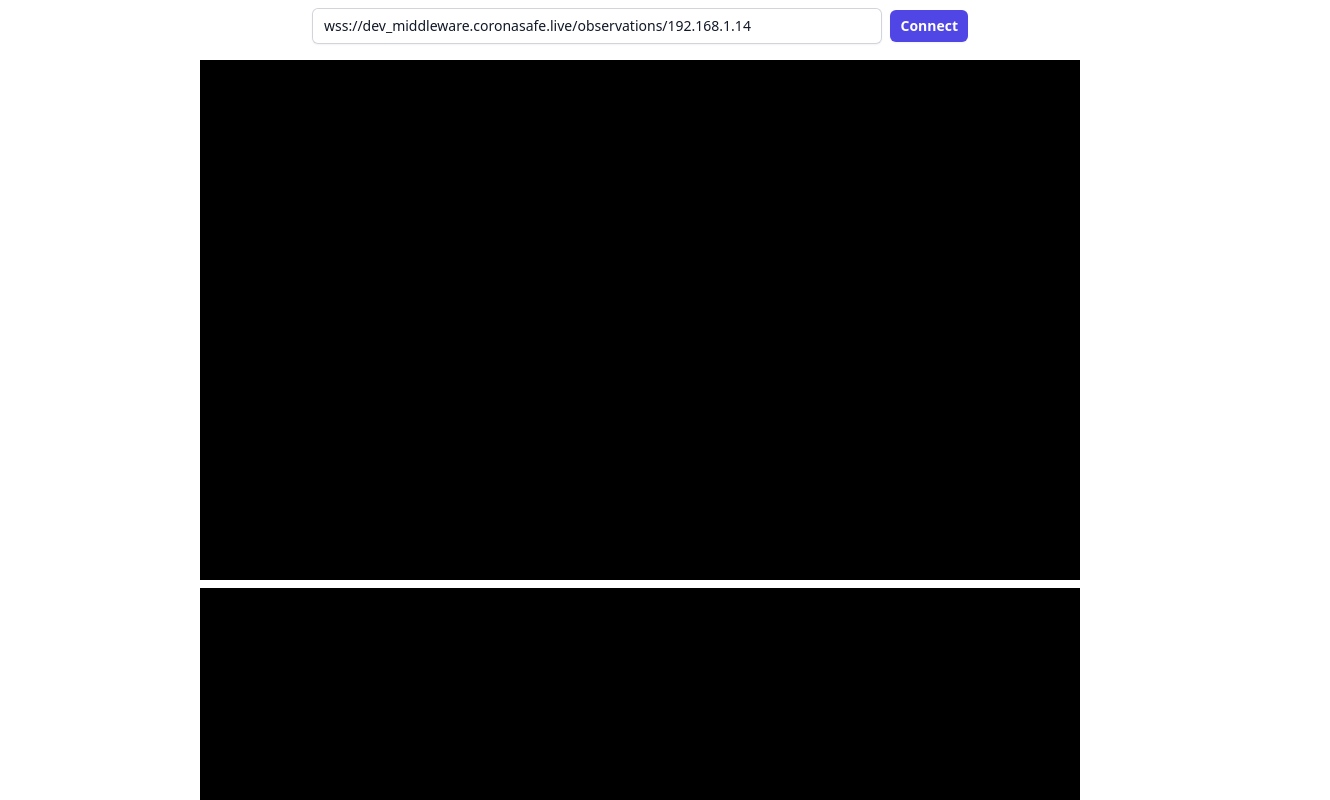
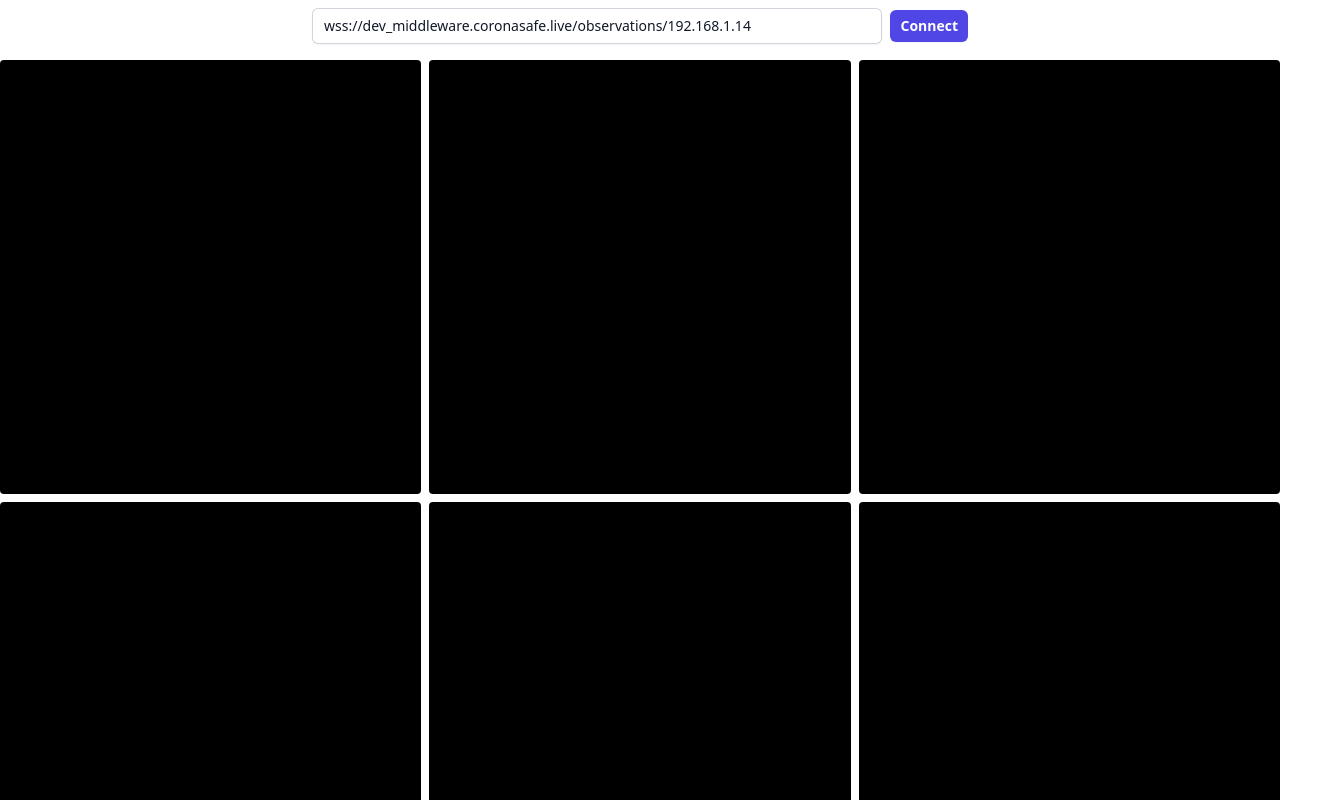
Before and after one commit to rithviknishad/vitals-monitor, a Next.js app: page / in a window 1280 px wide. Both pictures are taken after a click on the button "Connect". Shown: the top 800 px of the page, 1330 px wide, since content can reach past the window. Built offline with nearby package versions, Linux system fonts and the light colour scheme; no server answers.

Commit message:
refactor types and support for non waveform callbacks

```diff
--- a/VitalsMonitor/VitalsMonitorClient.ts
+++ b/VitalsMonitor/VitalsMonitorClient.ts
@@ -33,20 +33,16 @@ class VitalsMonitorClient extends EventEmitter {
       console.info(`VitalsMonitorClient(${this._ws.url}): Disconnected`);
 
     this._ws.addEventListener("message", (event) => {
-      const observations = this._parseObservations(event.data);
+      const observations = parseObservations(event.data);
 
       observations.forEach((observation) => {
-        if (observation["wave-name"]) {
+        if (observation.observation_id === "waveform") {
           this.emit(WAVEFORM_KEY_MAP[observation["wave-name"]], observation);
         } else {
           this.emit(observation.observation_id, observation);
         }
       });
     });
-  }
-
-  _parseObservations(data: string) {
-    return JSON.parse(data || "[]") as VitalsMonitorObservation[];
   }
 
   disconnect() {
@@ -91,29 +87,56 @@ export type ObservationID =
   | "body-temperature2"
   | "waveform";
 
-export interface VitalsMonitorObservation {
-  observation_id: ObservationID | "waveform";
+interface VitalsDataBase {
   device_id: string;
   "date-time": string;
   "patient-id": string;
   "patient-name": string;
-  status?: string;
-  value?: number;
-  unit?: string;
-  interpretation?: string;
-  "low-limit"?: number;
-  "high-limit"?: number;
-  "wave-name"?: "II" | "Pleth" | "Respiration";
-  resolution?: string;
-  "sampling rate"?: string;
-  "data-baseline"?: number;
-  "data-low-limit"?: number;
-  "data-high-limit"?: number;
-  data?: string;
 }
+
+interface VitalsValueData {
+  observation_id:
+    | "heart-rate"
+    | "ST"
+    | "SpO2"
+    | "pulse-rate"
+    | "respiratory-rate"
+    | "body-temperature1"
+    | "body-temperature2";
+
+  status: string;
+  value: number;
+  unit: string;
+  interpretation: string;
+  "low-limit": number;
+  "high-limit": number;
+}
+
+interface VitalsWaveformData {
+  observation_id: "waveform";
+
+  "wave-name": "II" | "Pleth" | "Respiration";
+  resolution: string;
+  "sampling rate": string;
+  "data-baseline": number;
+  "data-low-limit": number;
+  "data-high-limit": number;
+  data: string;
+}
+
+export type VitalsMonitorValueData = VitalsDataBase & VitalsValueData;
+export type VitalsMonitorWaveformData = VitalsDataBase & VitalsWaveformData;
+
+export type VitalsMonitorObservation =
+  | VitalsMonitorValueData
+  | VitalsMonitorWaveformData;
 
 type EventName =
   | ObservationID
   | "ecg-waveform"
   | "pleth-waveform"
   | "spo2-waveform";
+
+const parseObservations = (data: string) => {
+  return JSON.parse(data || "[]") as VitalsMonitorObservation[];
+};
--- a/VitalsMonitor/VitalsRenderer.ts
+++ b/VitalsMonitor/VitalsRenderer.ts
@@ -48,7 +48,11 @@ interface Options {
   /**
    * The 2D render context of the canvas to draw the vitals waveforms on.
    */
-  renderContext: CanvasRenderingContext2D;
+  foregroundRenderContext: CanvasRenderingContext2D;
+  /**
+   * The 2D render context of the canvas to draw the
+   */
+  backgroundRenderContext: CanvasRenderingContext2D;
   /**
    * The interval at which the canvas is rendered in milliseconds.
    */
@@ -144,7 +148,7 @@ class VitalsRenderer {
   }
 
   private initialize(channel: ChannelState) {
-    const { renderContext: ctx, size } = this.options;
+    const { foregroundRenderContext: ctx, size } = this.options;
     const { transform, rows, options, color } = channel;
 
     for (let row = 0; row < rows; row++) {
@@ -161,7 +165,7 @@ class VitalsRenderer {
   }
 
   private render(channel: ChannelState) {
-    const { renderContext: ctx, size } = this.options;
+    const { foregroundRenderContext: ctx, size } = this.options;
     const { cursor, deltaX, transform } = channel;
 
     const xMax = size.width * channel.rows;
--- a/VitalsMonitor/useVitalsMonitor.ts
+++ b/VitalsMonitor/useVitalsMonitor.ts
@@ -4,13 +4,31 @@ import { useCallback, useRef } from "react";
 import useCanvas from "@/hooks/useCanvas";
 import VitalsMonitorClient, {
   VitalsMonitorObservation,
+  VitalsMonitorWaveformData,
 } from "./VitalsMonitorClient";
 import VitalsRenderer, { ChannelOptions } from "./VitalsRenderer";
 
-const MONITOR_SIZE = { width: 880, height: 420 };
+const MONITOR_RATIO = {
+  w: 13,
+  h: 11,
+};
+const MONITOR_SCALE = 38;
+const MONITOR_WAVEFORMS_CANVAS_SIZE = {
+  width: MONITOR_RATIO.h * MONITOR_SCALE,
+  height: MONITOR_RATIO.h * MONITOR_SCALE,
+};
+const MONITOR_SIZE = {
+  width: MONITOR_RATIO.w * MONITOR_SCALE,
+  height: MONITOR_RATIO.h * MONITOR_SCALE,
+};
 
-export default function useVitalsMonitor() {
-  const { canvasRef, contextRef } = useCanvas();
+export default function useVitalsMonitor(callbacks?: {
+  [key in Parameters<VitalsMonitorClient["on"]>[0]]: (
+    observation: VitalsMonitorObservation
+  ) => void;
+}) {
+  const waveformForegroundCanvas = useCanvas();
+  const waveformBackgroundCanvas = useCanvas();
 
   const monitor = useRef<VitalsMonitorClient>();
   const renderer = useRef<VitalsRenderer | null>(null);
@@ -35,8 +53,9 @@ export default function useVitalsMonitor() {
           return;
 
         renderer.current = new VitalsRenderer({
-          renderContext: contextRef.current as CanvasRenderingContext2D,
-          size: MONITOR_SIZE,
+          foregroundRenderContext: waveformForegroundCanvas.contextRef.current!,
+          backgroundRenderContext: waveformBackgroundCanvas.contextRef.current!,
+          size: MONITOR_WAVEFORMS_CANVAS_SIZE,
           animationInterval: 50,
           ecg: ecgOptionsRef.current,
           pleth: plethOptionsRef.current,
@@ -49,30 +68,49 @@ export default function useVitalsMonitor() {
         _monitor?.on("ecg-waveform", ingestTo(_renderer, "ecg"));
         _monitor?.on("pleth-waveform", ingestTo(_renderer, "pleth"));
         _monitor?.on("spo2-waveform", ingestTo(_renderer, "spo2"));
+
+        if (callbacks) {
+          Object.entries(callbacks).forEach(([key, callback]) => {
+            _monitor?.on(key as any, callback);
+          });
+        }
       }
 
       monitor.current.once("ecg-waveform", (observation) => {
-        ecgOptionsRef.current = getChannel(observation);
+        ecgOptionsRef.current = getChannel(
+          observation as VitalsMonitorWaveformData
+        );
         obtainRenderer();
       });
 
       monitor.current.once("pleth-waveform", (observation) => {
-        plethOptionsRef.current = getChannel(observation);
+        plethOptionsRef.current = getChannel(
+          observation as VitalsMonitorWaveformData
+        );
         obtainRenderer();
       });
 
       monitor.current.once("spo2-waveform", (observation) => {
-        spo2OptionsRef.current = getChannel(observation);
+        spo2OptionsRef.current = getChannel(
+          observation as VitalsMonitorWaveformData
+        );
         obtainRenderer();
       });
     },
-    [contextRef]
+    [waveformForegroundCanvas.contextRef]
   );
 
-  return { canvasRef, connect, size: MONITOR_SIZE };
+  return {
+    connect,
+    waveformCanvas: {
+      foreground: waveformForegroundCanvas,
+      background: waveformBackgroundCanvas,
+      size: MONITOR_WAVEFORMS_CANVAS_SIZE,
+    },
+  };
 }
 
-const getChannel = (observation: VitalsMonitorObservation): ChannelOptions => {
+const getChannel = (observation: VitalsMonitorWaveformData): ChannelOptions => {
   return {
     samplingRate: parseInt(
       observation["sampling rate"]?.replace("/sec", "") ?? "-1"
@@ -90,7 +128,9 @@ const ingestTo = (
   return (observation: VitalsMonitorObservation) => {
     vitalsRenderer.append(
       channel,
-      observation.data?.split(" ").map((x) => parseInt(x)) || []
+      (observation as VitalsMonitorWaveformData).data
+        .split(" ")
+        .map((x) => parseInt(x)) || []
     );
   };
 };
--- a/app/DummyVitalsMonitor.tsx
+++ b/app/DummyVitalsMonitor.tsx
@@ -6,13 +6,22 @@ import { useEffect } from "react";
  * waveform.
  */
 export default function DummyVitalsMonitor(props: { socketUrl: string }) {
-  const monitor = useVitalsMonitor();
+  const { connect, waveformCanvas } = useVitalsMonitor();
 
   useEffect(() => {
-    monitor.connect(props.socketUrl);
-  }, [props.socketUrl]);
+    connect(props.socketUrl);
+  }, [props.socketUrl, connect]);
 
-  const size = { width: monitor.size.width, height: monitor.size.height + 100 };
-
-  return <canvas className="bg-black" ref={monitor.canvasRef} {...size} />;
+  return (
+    <div className="flex gap-2 bg-black p-2 rounded">
+      <div className="relative">
+        <canvas
+          className="top-0 left-0"
+          ref={waveformCanvas.foreground.canvasRef}
+          {...waveformCanvas.size}
+        />
+      </div>
+      <div className="w-20 text-white">hello</div>
+    </div>
+  );
 }
--- a/app/page.tsx
+++ b/app/page.tsx
@@ -10,10 +10,12 @@ export default function Home() {
   return (
     <div className="flex flex-col h-screen w-full items-center gap-2">
       <VitalsSourceConfig onConnect={setSocketUrl} />
-      {socketUrl &&
-        Array.from({ length: 9 }).map((_, i) => (
-          <DummyVitalsMonitor key={i} socketUrl={socketUrl} />
-        ))}
+      <div className="grid grid-cols-3 gap-2">
+        {socketUrl &&
+          Array.from({ length: 9 }).map((_, i) => (
+            <DummyVitalsMonitor key={i} socketUrl={socketUrl} />
+          ))}
+      </div>
     </div>
   );
 }
```
